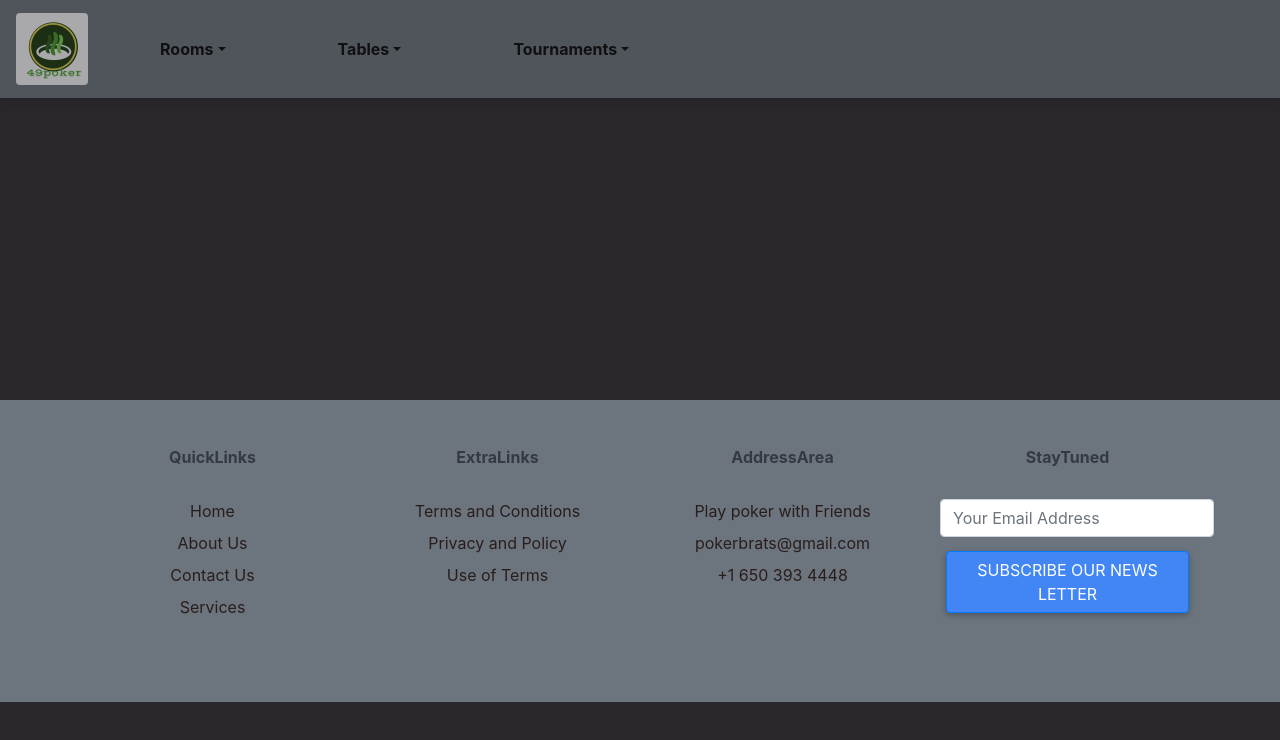
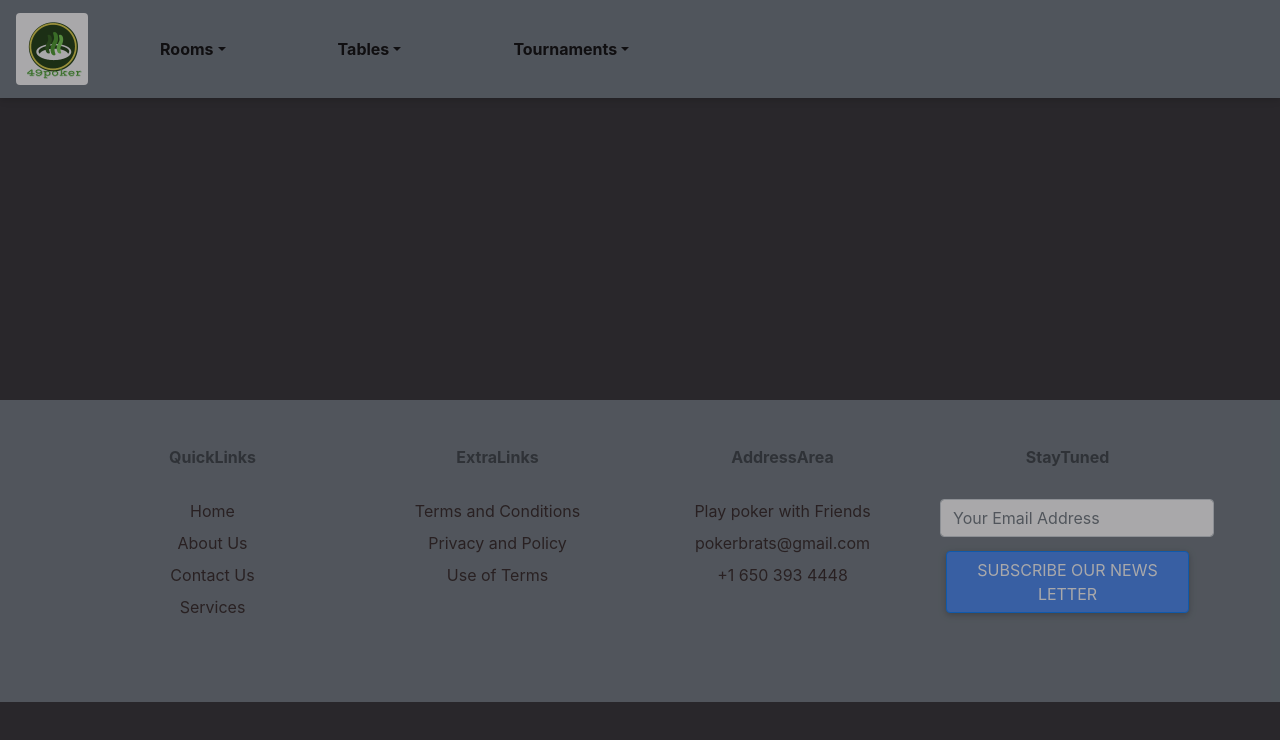
Before and after one commit to edambal/49poker, a React (Create React App) app in the folder 49pokerClient/: page / in a window 1280 px wide. Shown: the top 740 px of the page. Built offline with nearby package versions, Linux system fonts and the light colour scheme.

Commit message:
opacity for Footer

```diff
--- a/49pokerClient/src/App.css
+++ b/49pokerClient/src/App.css
@@ -46,7 +46,8 @@
   /* background:rgb(94, 92, 92); */
   padding:45px 0;
   color:#fff;
-  width: 100%
+  width: 100%;
+  opacity:0.6;
 
 }
 .clr-2{
```
